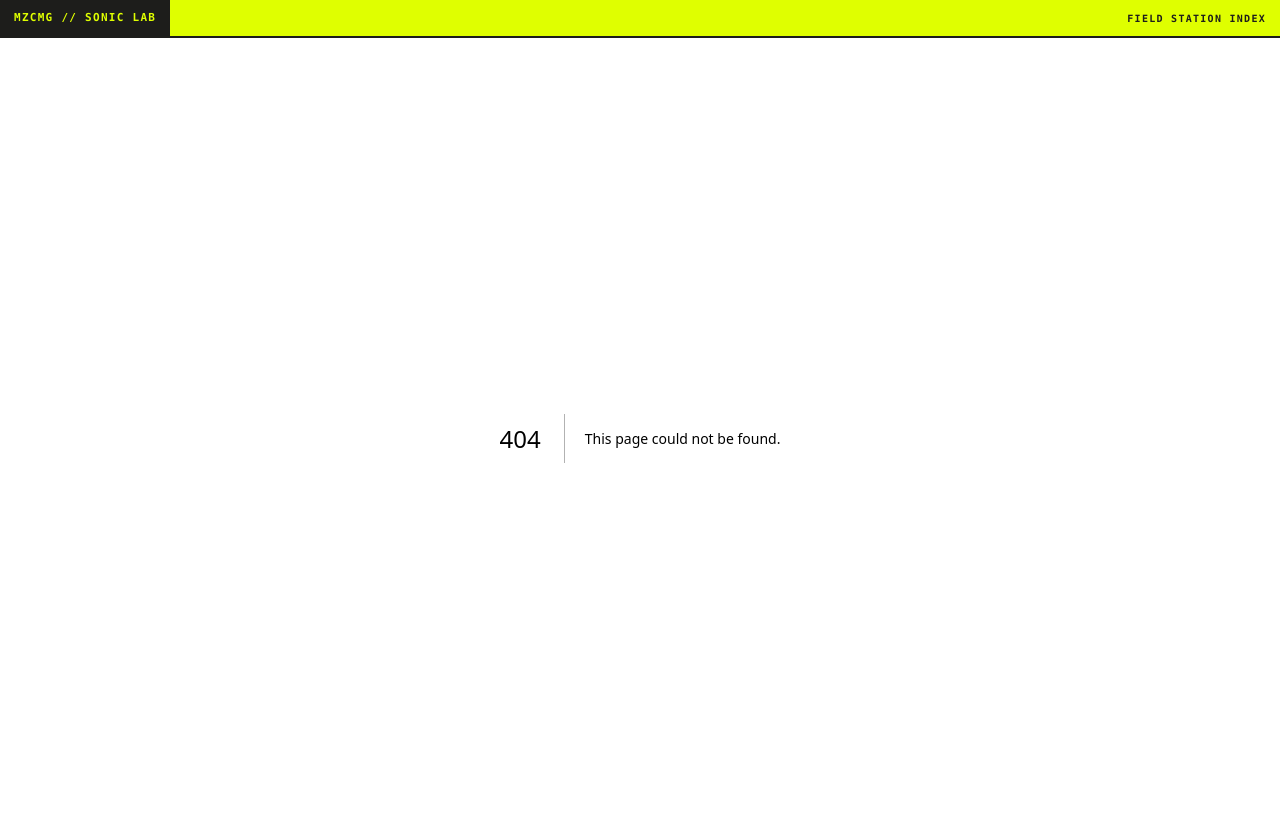
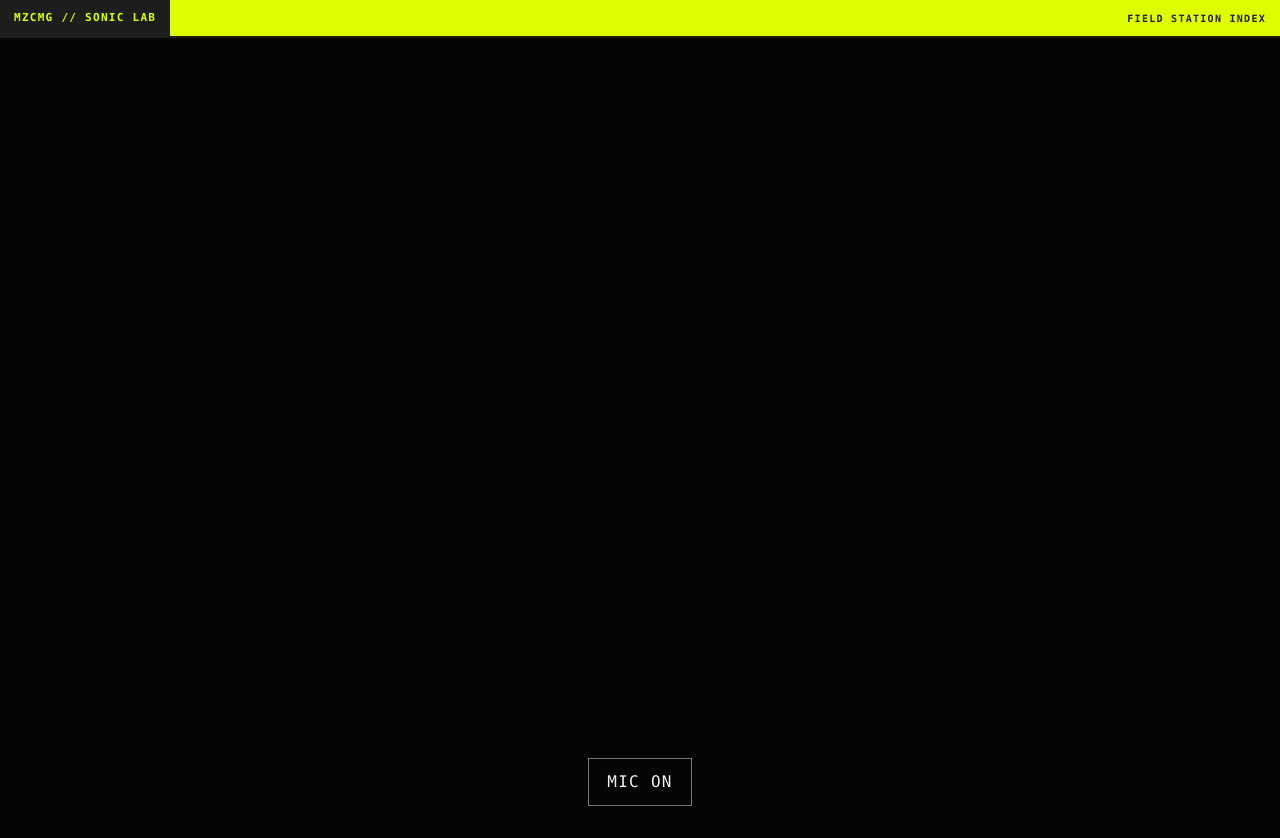
Before and after one commit to matchzimmerman/mz-audio-tools, a Next.js app: page /obas-voice-type-field/v3-transcript in a window 1280 px wide. Before the commit this address had no page. Built offline with nearby package versions, Linux system fonts and the light colour scheme.

Commit message:
Archive OBAS voice type field v3 transcript iteration

```diff
--- /dev/null
+++ b/app/obas-voice-type-field/v3-transcript/page.tsx
@@ -0,0 +1,92 @@
+'use client';
+
+import { useEffect, useRef, useState } from 'react';
+
+export default function ObasVoiceTypeFieldPage() {
+  const recognitionRef = useRef<any>(null);
+  const shouldListenRef = useRef(false);
+
+  const [supported, setSupported] = useState(true);
+  const [listening, setListening] = useState(false);
+  const [text, setText] = useState('');
+
+  useEffect(() => {
+    const Recognition = (window as any).SpeechRecognition || (window as any).webkitSpeechRecognition;
+    if (!Recognition) {
+      setSupported(false);
+      return;
+    }
+
+    const recognition = new Recognition();
+    recognition.continuous = true;
+    recognition.interimResults = true;
+    recognition.lang = 'en-US';
+
+    recognition.onstart = () => setListening(true);
+
+    recognition.onresult = (event: any) => {
+      let transcript = '';
+      for (let i = event.resultIndex; i < event.results.length; i++) {
+        transcript += event.results[i]?.[0]?.transcript || '';
+      }
+      const next = transcript.trim();
+      if (next) setText(next.toUpperCase());
+    };
+
+    recognition.onerror = (event: any) => {
+      const code = String(event?.error || '').toLowerCase();
+      if (code === 'not-allowed' || code === 'service-not-allowed') {
+        shouldListenRef.current = false;
+        setListening(false);
+      }
+    };
+
+    recognition.onend = () => {
+      setListening(false);
+      if (shouldListenRef.current) {
+        window.setTimeout(() => {
+          if (!shouldListenRef.current) return;
+          try { recognition.start(); } catch {}
+        }, 120);
+      }
+    };
+
+    recognitionRef.current = recognition;
+
+    return () => {
+      shouldListenRef.current = false;
+      try { recognition.abort(); } catch {}
+      recognitionRef.current = null;
+    };
+  }, []);
+
+  function toggleMic() {
+    const recognition = recognitionRef.current;
+    if (!recognition || !supported) return;
+
+    if (!shouldListenRef.current) {
+      shouldListenRef.current = true;
+      setText('');
+      try { recognition.start(); } catch {}
+    } else {
+      shouldListenRef.current = false;
+      setListening(false);
+      try { recognition.stop(); } catch {}
+    }
+  }
+
+  return (
+    <main style={{ minHeight: '100vh', background: '#050505', color: '#f2f2f2', display: 'grid', gridTemplateRows: '1fr auto', padding: '24px', fontFamily: 'ui-monospace, SFMono-Regular, Menlo, Monaco, Consolas, monospace' }}>
+      <section style={{ display: 'grid', placeItems: 'center', textAlign: 'center', padding: '24px', minWidth: 0 }}>
+        <div aria-live="polite" style={{ width: '100%', maxWidth: 1500, fontSize: 'clamp(2.5rem, 9vw, 9rem)', lineHeight: 0.98, fontWeight: 700, letterSpacing: '-0.04em', overflowWrap: 'anywhere' }}>
+          {text || (listening ? '...' : '')}
+        </div>
+      </section>
+      <div style={{ display: 'flex', justifyContent: 'center', paddingBottom: 8 }}>
+        <button type="button" onClick={toggleMic} disabled={!supported} style={{ minHeight: 48, padding: '0 18px', border: '1px solid #777', background: listening ? '#f2f2f2' : '#050505', color: listening ? '#050505' : '#f2f2f2', font: 'inherit', letterSpacing: '.08em', cursor: supported ? 'pointer' : 'not-allowed', opacity: supported ? 1 : 0.45 }}>
+          {supported ? 'MIC ON' : 'MIC UNSUPPORTED'}
+        </button>
+      </div>
+    </main>
+  );
+}
```
